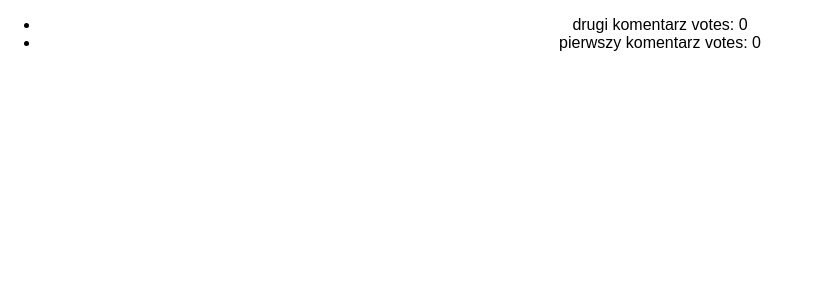
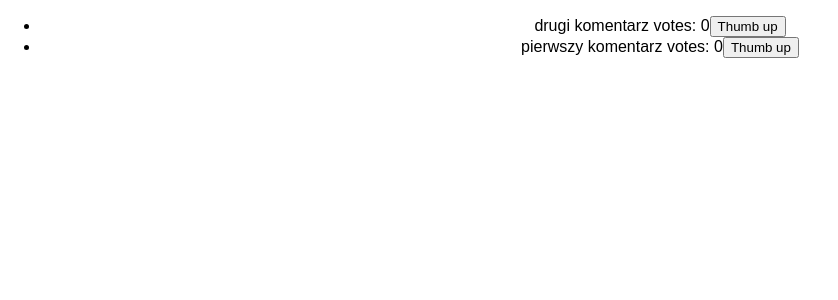
Before and after one commit to GKonar/Redux_19, a React (Create React App) app: page / in a window 1280 px wide. Shown: the top 300 px of the page, without its empty margins (0-838 px from the left). Built offline with nearby package versions, Linux system fonts and the light colour scheme.

Commit message:
Add button and ThumbUp

```diff
--- a/src/Comment.js
+++ b/src/Comment.js
@@ -1,6 +1,10 @@
 import React from 'react';
+import { thumbUpComment } from './actions';
 
-const Comment = ({text, votes}) => <li>{text} <span>votes: {votes}</span></li>;
+const Comment = ({text, votes, id, thumbUpComment}) =>
+<li>
+	{text} <span>votes: {votes}</span><button onClick={() => thumbUpComment(id)}>Thumb up</button>
+</li>;
 
 export default Comment;
 
--- /dev/null
+++ b/src/CommentContainer.js
@@ -0,0 +1,11 @@
+// Podpinanie wywołania akcji do store
+
+import { connect } from 'react-redux';
+import Comment from './Comment';
+import { thumbUpComment } from './actions'; //  ?? dlaczego z index ?? // było index :)
+
+const mapDispatchToProps = dispatch => ({
+  thumbUpComment: (id) => dispatch(thumbUpComment(id))
+});
+
+export default connect(null, mapDispatchToProps)(Comment);
--- a/src/CommentsList.js
+++ b/src/CommentsList.js
@@ -1,5 +1,5 @@
 import React from 'react';
-import Comment from './Comment';
+import Comment from './CommentContainer';
 
 const CommentsList = ({comments}) => <ul>{comments.map(comment => <Comment key={comment.id} {...comment}/>)}</ul>;
 
--- a/src/actions.js
+++ b/src/actions.js
@@ -33,16 +33,16 @@
 	}
 }
 
-export const thumbUpComment = commentId => {
+export const thumbUpComment = id => {
 	return {
 		type: THUMB_UP_COMMENT,
-		id: commentId
+		id: id
 	}
 }
 
-export const thumbDownComment = commentId => {
+export const thumbDownComment = id => {
 	return {
 		type: THUMB_DOWN_COMMENT,
-		id: commentId
+		id: id
 	}
 }
--- a/src/comments.js
+++ b/src/comments.js
@@ -30,6 +30,7 @@
 					if (comment.id === action.id) {
 						return {...comment, votes: comment.votes + 1}
 					}
+                return comment
                 });
        	case THUMB_DOWN_COMMENT:
        		return
@@ -37,6 +38,7 @@
 					if (comment.id === action.id) {
 						return {...comment, votes: comment.votes - 1}
 					}
+                return comment;
                 });
        	default:
 			return state;
```
